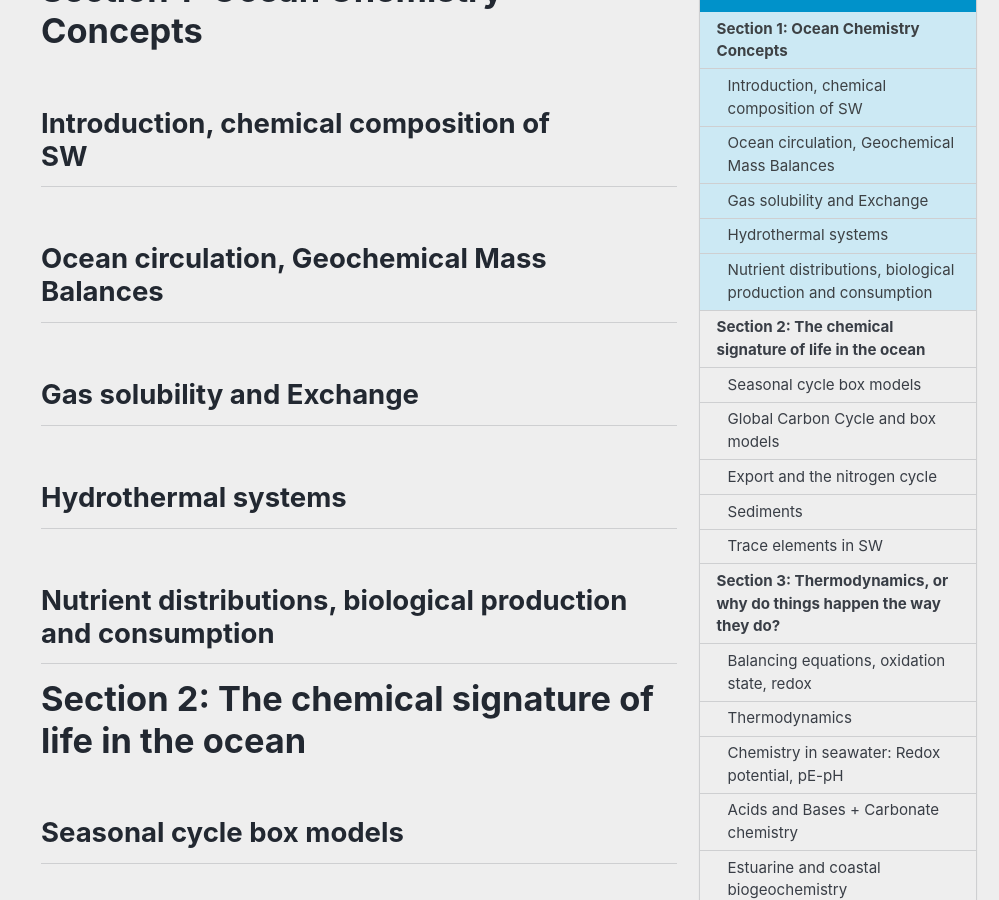
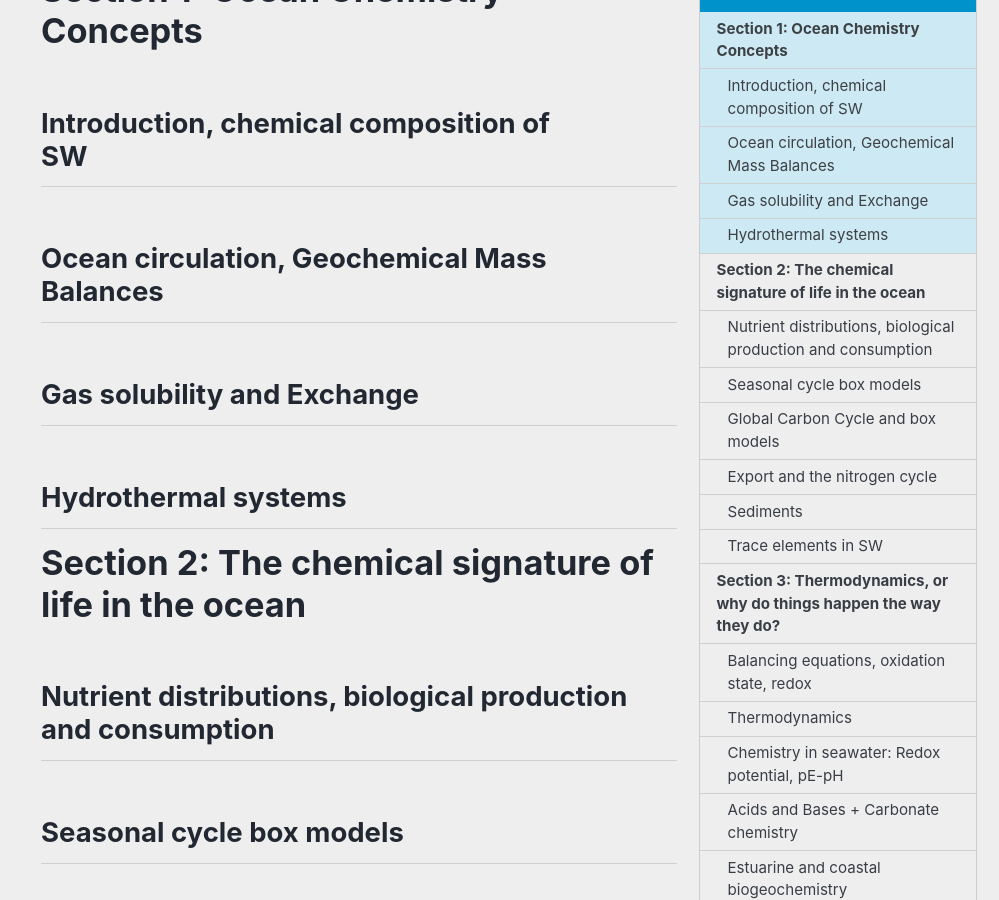
Before and after one commit to SethBushinsky/OCN623_Chemical_Oceanography, a Jekyll site: the page built from _pages/course-content.md, in a window 1280 px wide and 900 px high, scrolled down 203 px. Shown: the whole window, without its empty margins (281-1280 px from the left). Built offline with Jekyll 4.4.1, drawn with Linux system fonts in a browser that asks for light colours; cached includes are drawn as plain includes.

```diff
--- a/_pages/course-content.md
+++ b/_pages/course-content.md
@@ -10,15 +10,13 @@ author_profile: false
 ---
 
 # Section 1: Ocean Chemistry Concepts
-
 ## Introduction, chemical composition of SW
-
 ## Ocean circulation, Geochemical Mass Balances
 ## Gas solubility and Exchange
 ## Hydrothermal systems
-## Nutrient distributions, biological production and consumption
 
 # Section 2: The chemical signature of life in the ocean
+## Nutrient distributions, biological production and consumption
 ## Seasonal cycle box models
 ## Global Carbon Cycle and box models
 ## Export and the nitrogen cycle
```
